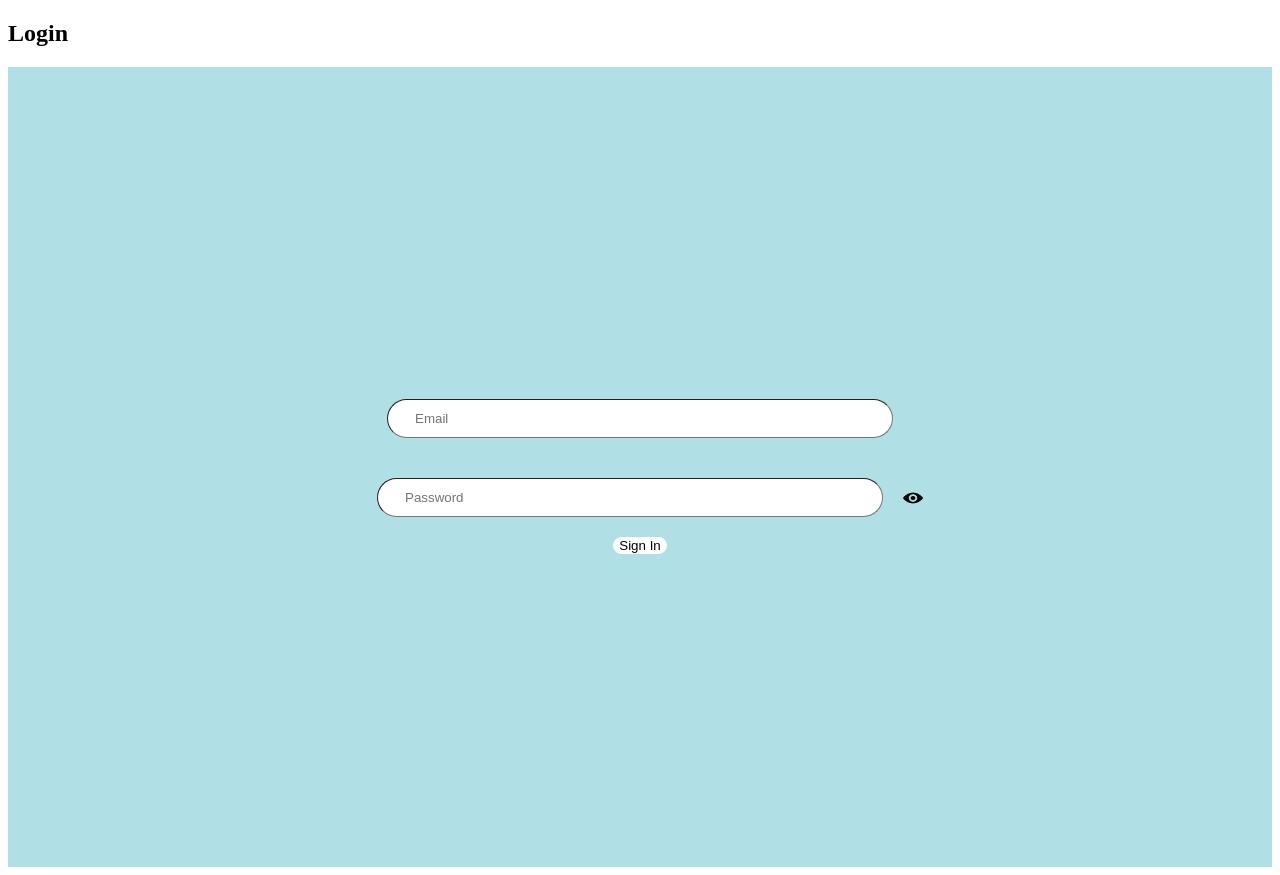
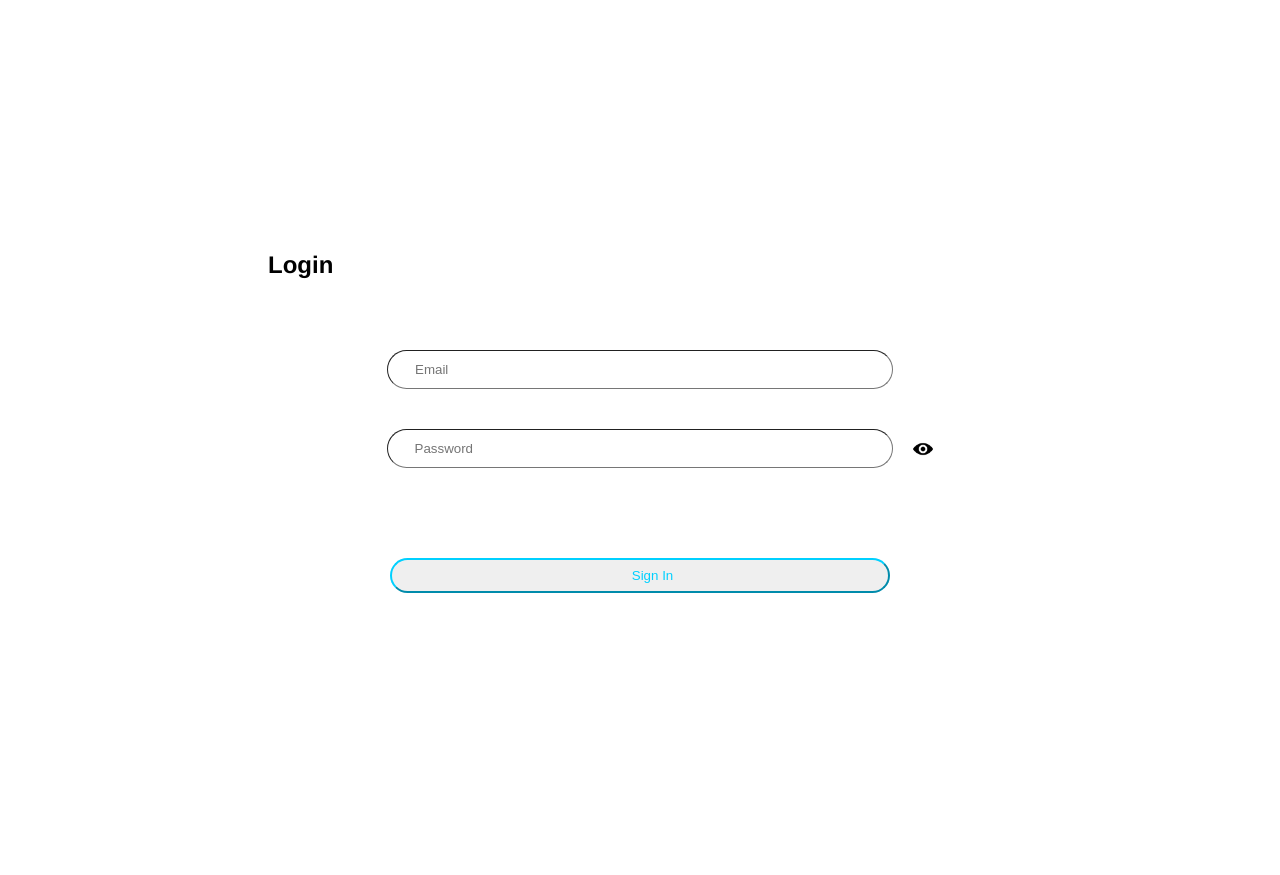
Before and after one commit to Rayan1117/TASK-7, a plain HTML site: page index.html in a window 1280 px wide. After the commit the page ends 800 px from the top, so only its background shows below. Drawn offline with Linux system fonts and the light colour scheme.

Commit message:
modified:   index.html 	modified:   style.css

```diff
--- a/index.html
+++ b/index.html
@@ -7,12 +7,14 @@
     <link rel="stylesheet" href="style.css">
 </head>
 <body>
-    <h2>Login</h2>
+    <div class="heading">
+        <h2>Login</h2>
+    </div>
     <div>
         <input class="form" id="email" placeholder="Email">
         <div class="pass">
             <input name="pwd" class="form" type="password" id="password" placeholder="Password" maxlength="40">
-            <img id="togglePassword" src="eye.png" height="18px" width="20px" onclick="togglePasswordVisibility()">
+            <img id="togglePassword" src="eye.png" height="20px" width="20px" onclick="togglePasswordVisibility()">
         </div>
         <button id="btn">Sign In</button>
     </div>
--- a/style.css
+++ b/style.css
@@ -1,10 +1,11 @@
+
 div {
-    background-color: powderblue;
+    background-color: rgb(255, 255, 255);
     display: flex;
     justify-content: center;
     align-items: center;
-    height: 100vh;
-    margin: 0;
+    height: fit-content;
+    margin-bottom: 50px;
     flex-direction: column;
 }
 
@@ -12,6 +13,7 @@ div {
     height: fit-content;
     display: flex;
     flex-direction: row;
+    margin-left: 19px;
 }
 
 .form{
@@ -23,8 +25,23 @@ div {
     text-indent: 25px;
 }
 
-button{
+#btn{
+    border-width: 2px;
     border-radius: 30px;
-    border-style: hidden;
-    background-color: white;
+    height: 35px;
+    width: 500px;
+    margin: 20px;
+    text-indent: 25px;
+    border-color: rgb(0, 208, 255);
+    color: rgb(0, 208, 255);
 }
+
+.heading{
+    display:flex;
+    align-items: flex-start;
+    height: 30px;
+    margin-top: 250px;
+    margin-left: 260px;
+    font-family: Helvetica;
+    font-weight: bold;
+}
```
